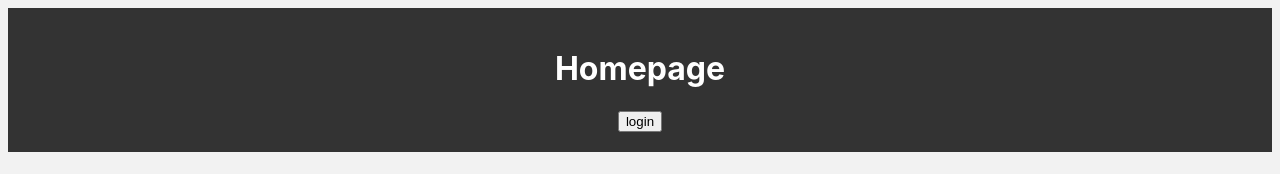
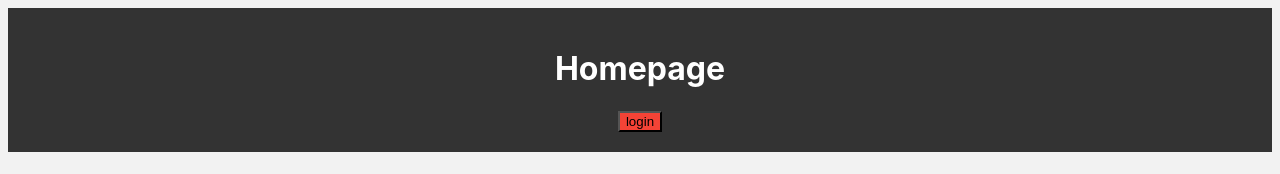
Before and after one commit to Motya01/Nsi, a plain HTML site: page index.html in a window 1280 px wide. Shown: the top 174 px of the page. Drawn offline with Linux system fonts and the light colour scheme.

Commit message:
Update style.css

```diff
--- a/style.css
+++ b/style.css
@@ -186,3 +186,5 @@ input[type="submit"] {
 input[type="submit"]:hover {
     background-color: #0056b3;
 }
+
+.button2 {background-color: #f44336;}
```
